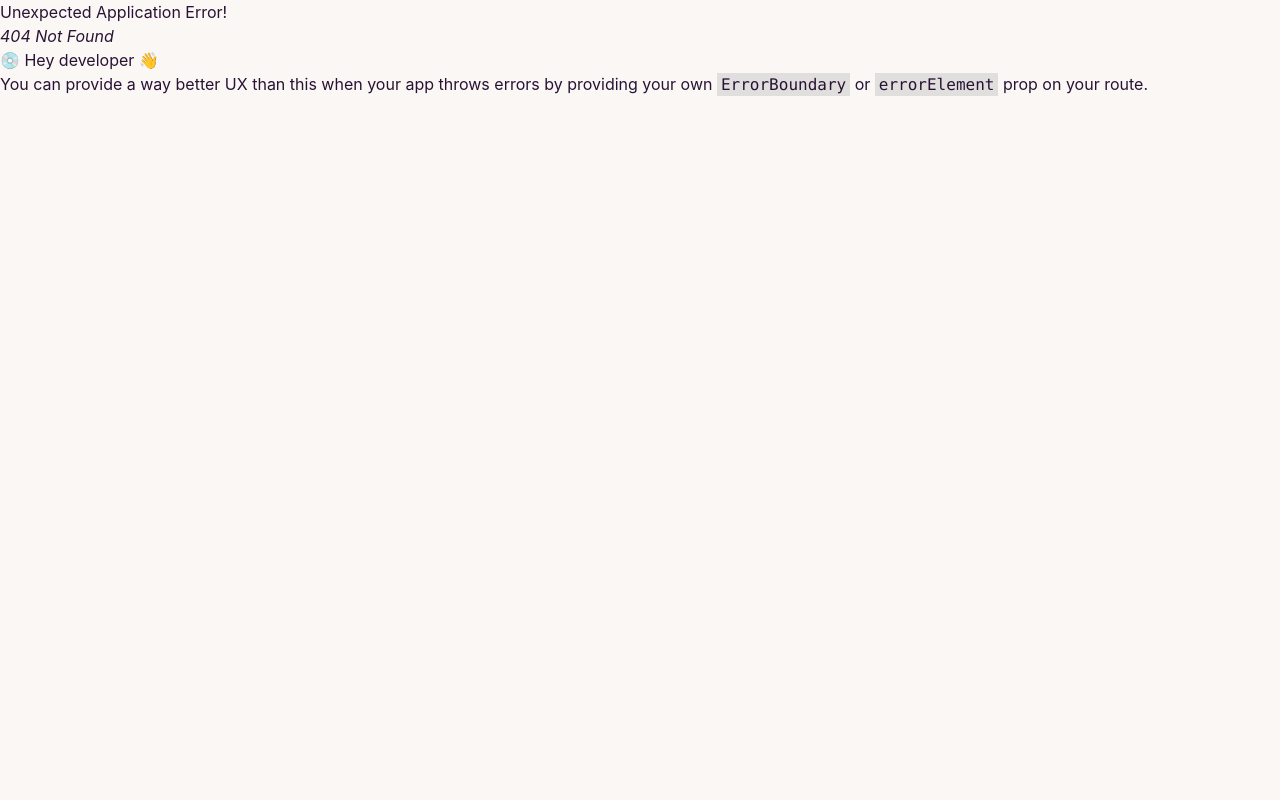
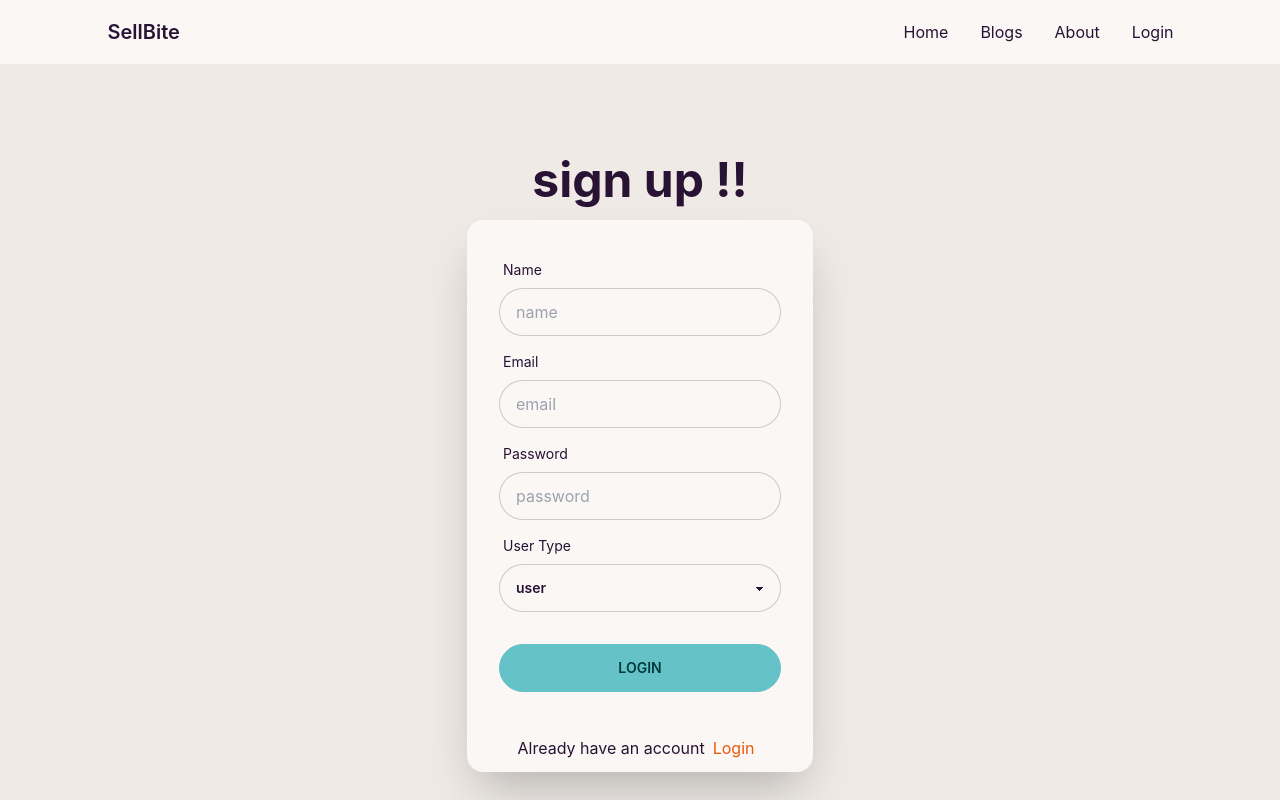
Before and after one commit to emonahamed/assignment-twelve-client-repo, a React (Create React App) app: page /signup in a window 1280 px wide. Before the commit this address had no page. Shown: the top 800 px of the page. Built offline with nearby package versions, Linux system fonts and the light colour scheme.

Commit message:
signUp and Login page done

```diff
--- a/package.json
+++ b/package.json
@@ -7,6 +7,7 @@
     "@testing-library/react": "^13.4.0",
     "@testing-library/user-event": "^13.5.0",
     "daisyui": "^2.42.0",
+    "firebase": "^9.14.0",
     "react": "^18.2.0",
     "react-dom": "^18.2.0",
     "react-router-dom": "^6.4.3",
--- a/src/Pages/Login/Login.js
+++ b/src/Pages/Login/Login.js
@@ -1,9 +1,52 @@
 import React from 'react';
+import { Link } from 'react-router-dom';
 
 const Login = () => {
+
+    const handleLogin = event => {
+        event.preventDefault();
+
+        const form = event.target;
+        const email = form.email.value;
+
+        const password = form.password.value;
+
+        console.log(email, password)
+    }
+
+
+
     return (
-        <div>
-            <h2>thisi isi login</h2>
+        <div className="hero min-h-screen bg-base-200">
+            <div className="hero-content flex-col ">
+                <div className="text-center lg:text-left">
+                    <h1 className="text-5xl font-bold">Login now!</h1>
+                </div>
+                <div className="card flex-shrink-0 w-full max-w-sm shadow-2xl bg-base-100">
+                    <form onSubmit={handleLogin} className="card-body">
+
+
+                        <div className="form-control">
+                            <label className="label">
+                                <span className="label-text">Email</span>
+                            </label>
+                            <input name='email' type="email" placeholder="email" className="input input-bordered" />
+                        </div>
+
+                        <div className="form-control">
+                            <label className="label">
+                                <span className="label-text">Password</span>
+                            </label>
+                            <input name='password' type="password" placeholder="password" className="input input-bordered" />
+                        </div>
+
+                        <div className="form-control mt-6">
+                            <button className="btn btn-primary">Login</button>
+                        </div>
+                    </form>
+                    <p className='mx-auto my-3'>New to this website<Link to='/signup'><span className=' mx-2 text-orange-600'>SignUp</span></Link> </p>
+                </div>
+            </div>
         </div>
     );
 };
--- /dev/null
+++ b/src/Pages/SIgnUp/SignUp.js
@@ -0,0 +1,64 @@
+import React from 'react';
+import { Link } from 'react-router-dom';
+
+const SignUp = () => {
+
+    const handleSignUp = event => {
+        event.preventDefault();
+        const form = event.target;
+        const email = form.email.value;
+        const name = form.name.value;
+        const password = form.password.value;
+        const userType = form.userType.value;
+
+        console.log(name, email, password, userType)
+
+    }
+    return (
+        <div className="hero min-h-screen bg-base-200">
+            <div className="hero-content flex-col ">
+                <div className="text-center lg:text-left">
+                    <h1 className="text-5xl font-bold">sign up !!</h1>
+                </div>
+                <div className="card flex-shrink-0 w-full max-w-sm shadow-2xl bg-base-100">
+                    <form onSubmit={handleSignUp} className="card-body">
+                        <div className="form-control">
+                            <label className="label">
+                                <span className="label-text">Name</span>
+                            </label>
+                            <input name='name' type="text" placeholder="name" className="input input-bordered" />
+                        </div>
+                        <div className="form-control">
+                            <label className="label">
+                                <span className="label-text">Email</span>
+                            </label>
+                            <input type="email" name='email' placeholder="email" className="input input-bordered" />
+                        </div>
+                        <div className="form-control">
+                            <label className="label">
+                                <span className="label-text">Password</span>
+                            </label>
+                            <input type="password" name='password' placeholder="password" className="input input-bordered" />
+                        </div>
+                        <div>
+                            <label className="label">
+                                <span className="label-text">User Type</span>
+                            </label>
+
+                            <select name='userType' className=" input input-bordered required:  select w-full max-w-xs">
+                                <option selected>user</option>
+                                <option>seller</option>
+                            </select>
+                        </div>
+                        <div className="form-control mt-6">
+                            <button className="btn btn-primary">Login</button>
+                        </div>
+                    </form>
+                    <p className='mx-auto my-3'>Already have an account<Link to='/login'><span className=' mx-2 text-orange-600'>Login</span></Link> </p>
+                </div>
+            </div>
+        </div>
+    );
+};
+
+export default SignUp;
--- a/src/Routes/Routes/Routes.js
+++ b/src/Routes/Routes/Routes.js
@@ -2,6 +2,7 @@ import { createBrowserRouter } from "react-router-dom";
 import Main from "../../Layout/Main";
 import Home from "../../Pages/Home/Home/Home";
 import Login from "../../Pages/Login/Login";
+import SignUp from "../../Pages/SIgnUp/SignUp";
 
 const router = createBrowserRouter([
     {
@@ -14,8 +15,11 @@ const router = createBrowserRouter([
             },
             {
                 path: '/login',
-                element: <Login
-                ></Login>
+                element: <Login></Login>
+            },
+            {
+                path: '/signup',
+                element: <SignUp></SignUp>
             },
         ]
 
--- /dev/null
+++ b/src/firebase/firebase.config.js
@@ -0,0 +1,19 @@
+// Import the functions you need from the SDKs you need
+import { initializeApp } from "firebase/app";
+// TODO: Add SDKs for Firebase products that you want to use
+// https://firebase.google.com/docs/web/setup#available-libraries
+
+// Your web app's Firebase configuration
+const firebaseConfig = {
+    apiKey: process.env.REACT_APP_apiKey,
+    authDomain: process.env.REACT_APP_authDomain,
+    projectId: process.env.REACT_APP_projectId,
+    storageBucket: process.env.REACT_APP_storageBucket,
+    messagingSenderId: process.env.REACT_APP_messagingSenderId,
+    appId: process.env.REACT_APP_appId,
+};
+
+// Initialize Firebase
+const app = initializeApp(firebaseConfig);
+
+export default app;
```
Also changed, not shown: 1 other file (tests, documents, lock files or other folders).
